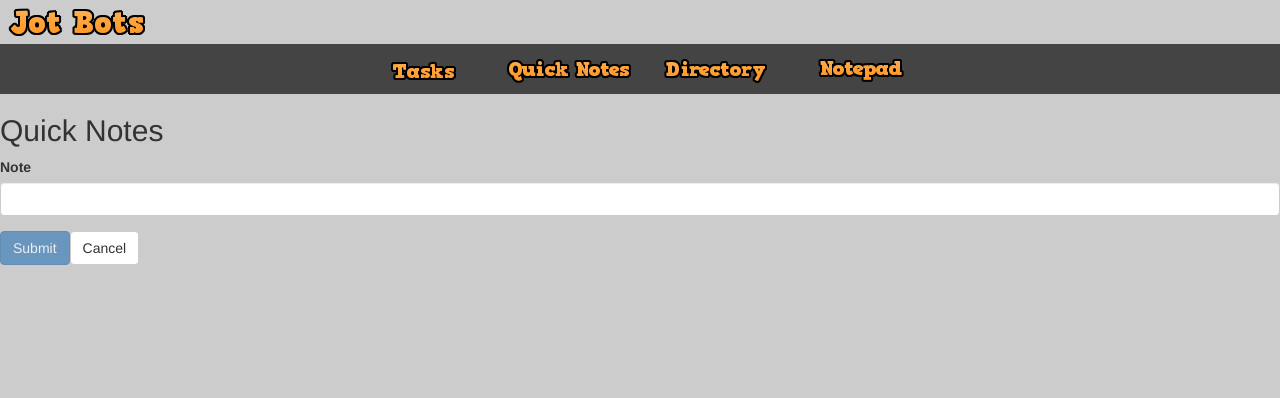
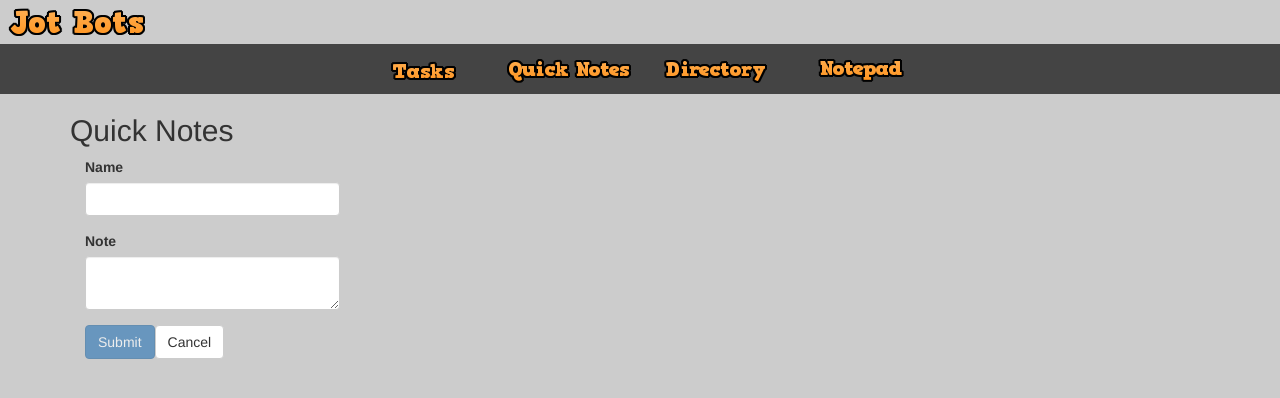
Before and after one commit to bbyrdsong/jotbots, an Angular app: page /quicknotes in a window 1280 px wide. Both pictures are taken after a click on the button "Add note". Shown: the top 398 px of the page. Built offline with nearby package versions, Linux system fonts and the light colour scheme.

Commit message:
finished e2e quicknotes

```diff
--- a/src/app/app.component.css
+++ b/src/app/app.component.css
@@ -31,6 +31,17 @@
     cursor: default;
 }
 
+.ng-valid[required],
+.ng-valid.required {
+    border-left: 5px solid #42A948;
+    /* green */
+}
+
+.ng-invalid:not(form) {
+    border-left: 5px solid #a94442;
+    /* red */
+}
+
 @media screen and (min-width: 600px) {
     .nav li {
         width: 150px;
--- a/src/app/features/quicknotes/quick-note.ts
+++ b/src/app/features/quicknotes/quick-note.ts
@@ -1,11 +1,13 @@
-import {JotBot} from '../../shared/jotbot';
+export class QuickNote {
 
-export class QuickNote extends JotBot {
-    note: string;
+    id: number;
+    createdDate: string;
+    modifiedDate: string;
 
-    constructor(note: string) {
-        super('quick-note');
-
-        this.note = note;
+    constructor(
+        public name: string,
+        public note: string
+    ) {
+        this.createdDate = new Date().toLocaleString();
     }
 }
--- /dev/null
+++ b/src/app/features/quicknotes/quick-notes.component.css
@@ -0,0 +1,28 @@
+.quicknote-card {
+    width: 150px;
+    height: 150px;
+    border: 3px solid #555;
+    margin: 10px;
+    display: inline-block;
+    padding: 0 5px 5px 5px;
+    box-shadow: 5px 5px 5px darkgray;
+    transform: rotate(3deg);
+    transition: transform 2s linear 1s;
+}
+
+.quicknote-card h4 {
+    font-weight: bold;
+    border-bottom: 1px solid #555;
+    margin: 0 5px 0 5px;
+}
+
+.quicknote-card .body {
+    overflow: auto;
+    height: 100px;
+    margin-top: 0;
+    font-size: 10pt;
+}
+
+.quicknote-card a {
+    margin-top: 0;
+}
--- a/src/app/features/quicknotes/quick-notes.component.html
+++ b/src/app/features/quicknotes/quick-notes.component.html
@@ -1,10 +1,15 @@
-<section>
+<section class="container">
     <h2>{{sectionTitle}}</h2>
     <button type="button" class="btn btn-primary" (click)="add()" *ngIf="!showForm">Add note</button>
-    <form #f="ngForm" (ngSubmit)="save(f.form)" *ngIf="showForm">
+    <form #f="ngForm" (ngSubmit)="save(f, $event)" *ngIf="showForm">
+        <fieldset class="col-md-3">
+            <div class="form-group">
+                <label for="name">Name</label>
+                <input type="text" class="form-control" id="name" name="name" [(ngModel)]="model.name" #name="ngModel" required maxlength="12" />
+            </div>
             <div class="form-group">
                 <label for="note">Note</label>
-            <input type="text" class="form-control" name="note" ngModel #note="ngModel" required minlength="5" />
+                <textarea class="form-control" id="note" name="note" [(ngModel)]="model.note" #note="ngModel" required minlength="5"></textarea>
                 <div *ngIf="note.touched && note.errors">
                     <div *ngIf="note.errors.required" class="alert alert-warning">
                         Quick note required.
@@ -16,5 +21,14 @@
             </div>
             <button type="submit" class="btn btn-primary" [disabled]="!f.valid">Submit</button>
             <button type="button" class="btn btn-default" (click)="showForm = false">Cancel</button>
+        </fieldset>
     </form>
+    <section class="row">
+        <div class="quicknote-card" *ngFor="let note of quicknotes">
+            <a href="#" (click)="edit(note, $event)">edit</a>
+            <a href="#" class="pull-right" (click)="delete(note, $event)">x</a>
+            <h4>{{note.name}}</h4>
+            <div class="body">{{note.note}}</div>
+        </div>
     </section>
+</section>
--- a/src/app/features/quicknotes/quick-notes.component.ts
+++ b/src/app/features/quicknotes/quick-notes.component.ts
@@ -7,13 +7,14 @@ import { FormGroup, FormControl } from '@angular/forms';
 @Component({
     // tslint:disable-next-line:component-selector
     selector: 'quick-notes',
-    templateUrl: './quick-notes.component.html'
+    templateUrl: './quick-notes.component.html',
+    styleUrls: ['./quick-notes.component.css']
 })
 export class QuickNotesComponent implements OnInit {
     tableUrl: string = 'quicknotes';
     sectionTitle: string = 'Quick Notes';
     quicknotes: QuickNote[];
-    selectedQuickNote: QuickNote;
+    model: QuickNote;
     showForm: boolean = false;
 
     constructor(private _db: LocalDbService) { }
@@ -26,23 +27,31 @@ export class QuickNotesComponent implements OnInit {
         this.quicknotes = this._db.get(this.tableUrl);
     }
 
-    save(form: FormGroup): void {
+    save(form: FormGroup, event: Event): void {
+        event.preventDefault();
         let quicknote = form.value;
-        this.selectedQuickNote.note = quicknote.note;
+        this.model.note = quicknote.note;
 
-        console.log(form);
-
-        this._db.save(this.tableUrl, this.selectedQuickNote);
+        this._db.save(this.tableUrl, this.model);
 
         this.get();
+        this.showForm = false;
     }
 
     add(): void {
-        this.selectedQuickNote = new QuickNote('');
+        this.model = new QuickNote('', '');
         this.showForm = true;
     }
 
-    edit(quicknote: QuickNote): void {
-        this.selectedQuickNote = quicknote;
+    edit(quicknote: QuickNote, event: Event): void {
+        event.preventDefault();
+        this.model = quicknote;
+        this.showForm = true;
+    }
+
+    delete(quicknote: QuickNote, event: Event): void {
+        event.preventDefault();
+        this._db.delete(this.tableUrl, quicknote.id);
+        this.get();
     }
 }
--- a/src/app/services/local-db.service.ts
+++ b/src/app/services/local-db.service.ts
@@ -1,3 +1,4 @@
+import { QuickNote } from './../features/quicknotes/quick-note';
 import { Injectable } from '@angular/core';
 import { IDataService } from './../shared/idataservice';
 
@@ -39,14 +40,15 @@ export class LocalDbService implements IDataService {
         } else {
             storedItem = item;
             storedItem.createdDate = new Date().toLocaleString();
-            let maxItem = this._db[tableUrl].reduce((prev, curr) => {
+
+            let maxItem = this._db[tableUrl].length > 0 ? this._db[tableUrl].reduce((prev, curr) => {
                 if (curr.id > prev.id) {
                     return curr;
                 } else {
                     return prev;
                 }
-            });
-            storedItem.id = maxItem ? maxItem.id + 1 : 1;
+            }) : { id: 0 };
+            storedItem.id = maxItem.id + 1;
             this._db[tableUrl].push(storedItem);
         }
 
@@ -56,8 +58,7 @@ export class LocalDbService implements IDataService {
     }
 
     delete(tableUrl: string, id: number): void {
-        let storedItem = this._db[tableUrl].find(i => i.id === id);
-        let idx = this._db[tableUrl].findIndex(storedItem);
+        let idx = this._db[tableUrl].findIndex(note => note.id === id);
         this._db[tableUrl].splice(idx, 1);
 
         this.saveDbToStorage();
```
Lines whose indentation alone changed are shown as unchanged.
